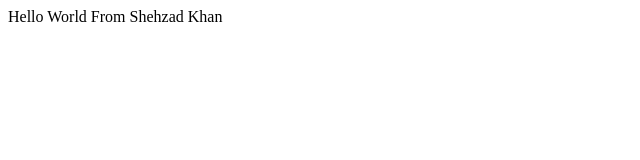
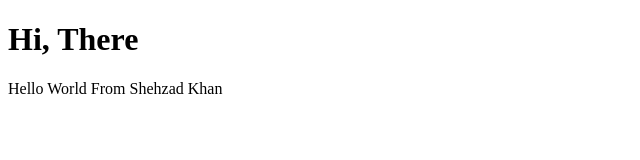
Before and after one commit to Shahzadsk046/Bootcamp2020, a plain HTML site: page index.html in a window 1280 px wide. Shown: the whole page, without its empty margins (0-640 px from the left). Drawn offline with Linux system fonts and the light colour scheme.

Commit message:
Updated Index.html
Updated index.html file

```diff
--- a/index.html
+++ b/index.html
@@ -6,6 +6,7 @@
     <title>First Example</title>
 </head>
 <body>
+    <h1>Hi, There</h1>
     <div>Hello World From Shehzad Khan</div>
 </body>
 </html>
```
